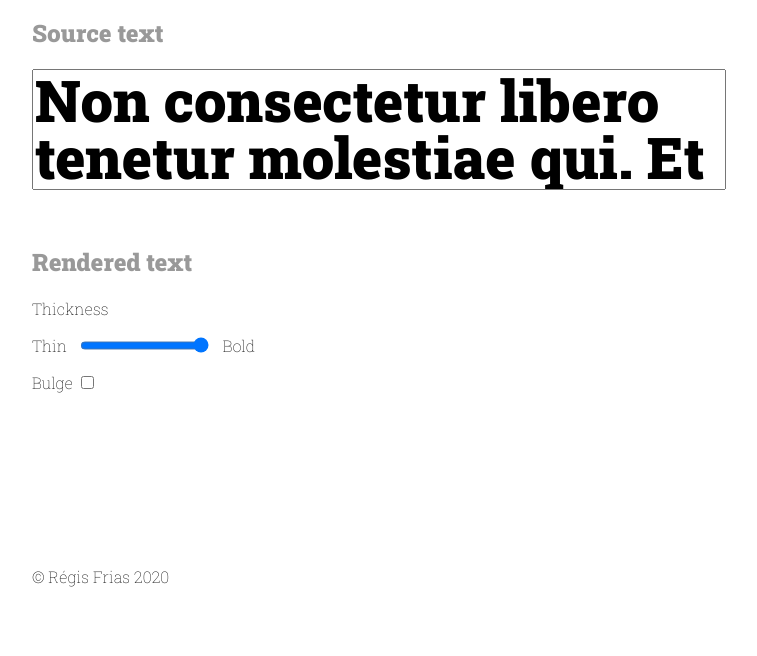
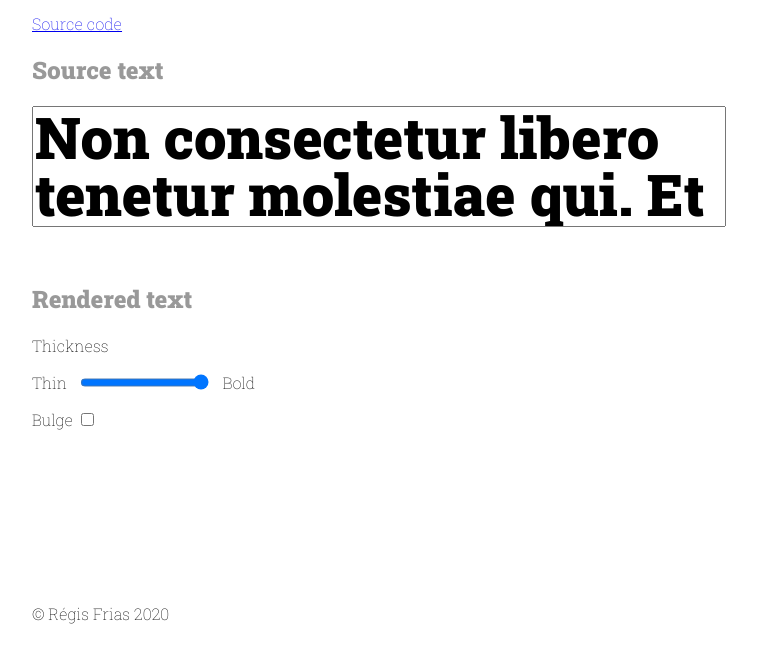
Before and after one commit to regisfrias/interpolate-font-file-glyphs, a website built with webpack: page src/index.html in a window 1280 px wide. Shown: the part 152-808 px from the top of the page, without its empty margins (264-1021 px from the left). Built offline with nearby package versions, Linux system fonts and the light colour scheme; what autosize, typr.js would draw is missing.

Commit message:
Add link to GitHub.

```diff
--- a/src/index.html
+++ b/src/index.html
@@ -12,6 +12,8 @@
       <h1>Interpolate font files</h1>
 
       <p>A proof of concept for a text with continuous font thickness. This allows two separate font files (thin and a bold) to behave as if they were a single file with continous thickness — similar to OpenType font variations.</p>
+
+      <a href="https://github.com/regisfrias/interpolate-font-file-glyphs">Source code</a>
     </header>
 
     <h2>Source text</h2>
```
